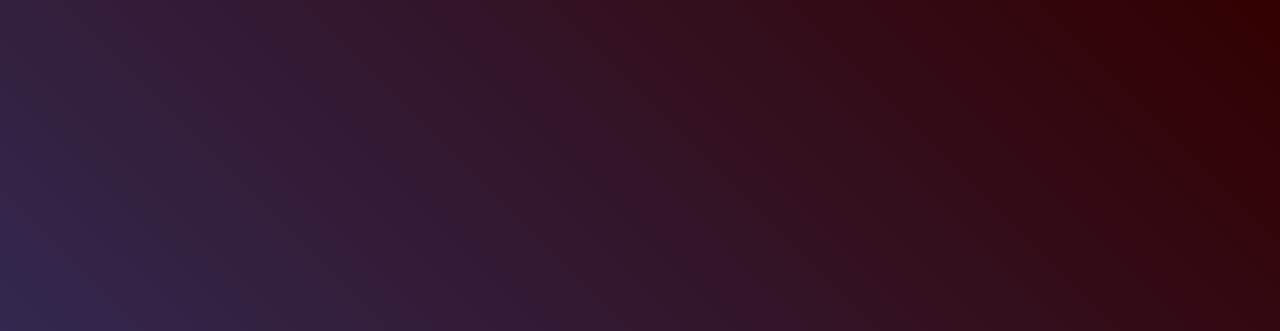
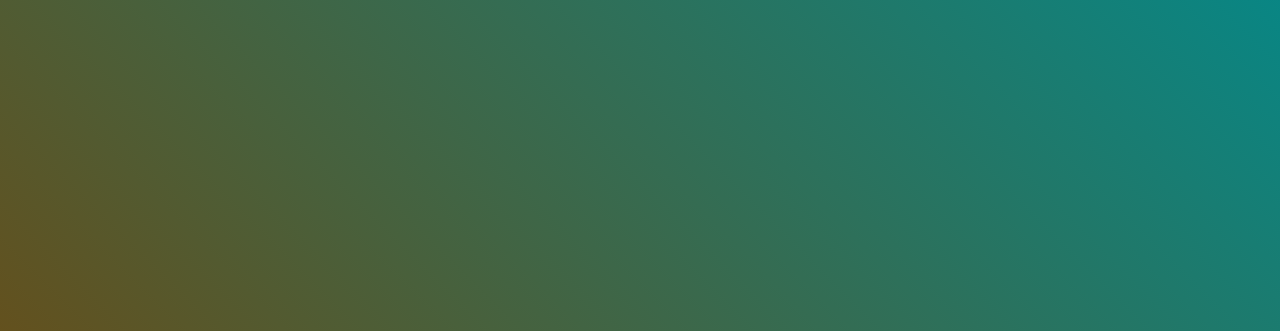
Before and after one commit to spamhws/Personal-Server, a website: page index.html in a window 1280 px wide. Shown: the top 331 px of the page. Drawn offline with Linux system fonts and the light colour scheme.

Commit message:
Changed colors on the page

```diff
--- a/index.html
+++ b/index.html
@@ -7,7 +7,7 @@
         <title>Yehor's Nginx/Node server</title>
         <style>
             body {
-                background-image: linear-gradient(45deg, #333366, #330000);
+                background-image: linear-gradient(45deg, #7d4100, #098684);
                 background-size: cover;
                 background-repeat: no-repeat;
                 height: 100vh;
```
